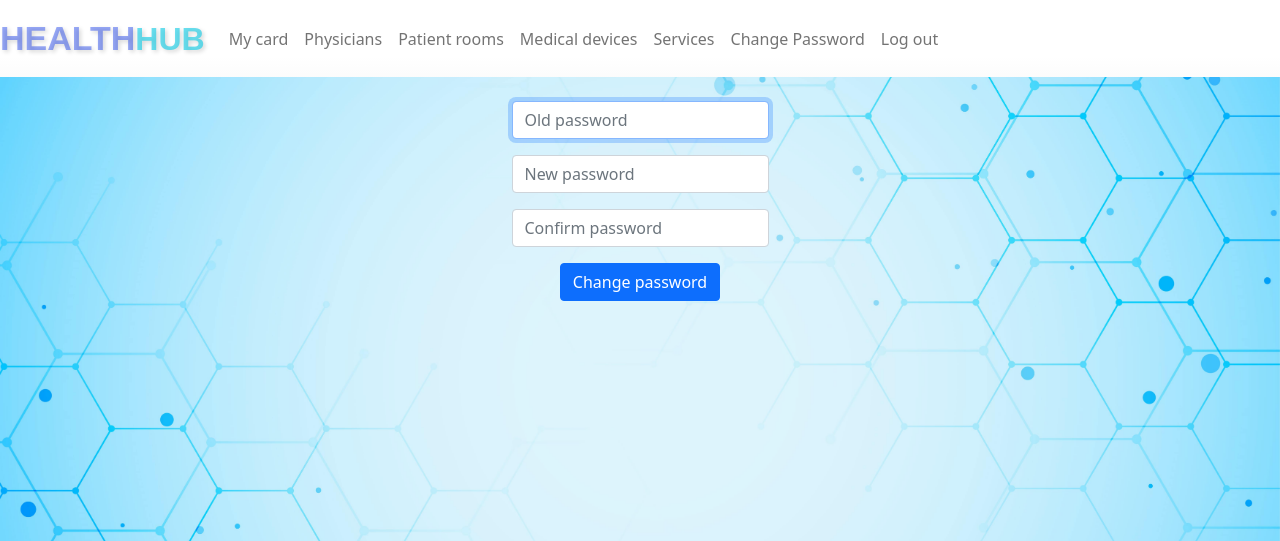
After one commit to Eyobed9/Code, a Flask app: page /changePassword in a window 1280 px wide. The commit adds this page. Shown: the top 541 px of the page. Run offline with Flask 3, Linux system fonts and the light colour scheme; a user stored in the database is signed in; some libraries are stand-ins or nearby versions.

Commit message:
added change password option

```diff
--- a/hospital/app.py
+++ b/hospital/app.py
@@ -79,6 +79,41 @@ def card():
 def cancer():
     """ Return the page that contains the cancer treatment info """
     return render_template("cancer.html")
+
+
+@app.route("/changePassword", methods=["GET", "POST"])
+@login_required
+def changePassword():
+    """Change the old password"""
+
+    # Get the user's id
+    id = session.get("user_id")
+
+    # if the user request via post
+    if request.method == "POST":
+        old = request.form.get("old")
+        new = request.form.get("new")
+        confirm = request.form.get("confirm")
+
+        if not old or not new or not confirm:
+            return apology("Must fill all fields", 400)
+        if new != confirm:
+            return apology("Password doesn't match", 400)
+
+
+        # Ensure the old password is correct
+        row = db.execute("SELECT hash FROM users WHERE id = ?;", id)
+        if not check_password_hash(row[0]["hash"], old):
+            return apology("Invalid password", 400)
+        hash = generate_password_hash(new)
+        db.execute("UPDATE users SET hash = ? WHERE id = ?;", hash, id)
+
+        # Redirect the user to the home page
+        return redirect("/")
+
+    # If the user request via get
+    else:
+        return render_template("change_password.html")
 
 
 @app.route("/devices")
--- /dev/null
+++ b/hospital/templates/change_password.html
@@ -0,0 +1,24 @@
+{% extends "layout0.html" %}
+
+{% block title %}
+
+Change Password
+
+{% endblock %}
+
+{% block main %}
+
+<form action="/changePassword" method="post">
+    <div class="mb-3">
+        <input autocomplete="off" autofocus class="form-control mx-auto w-auto" required placeholder="Old password" name="old" type="password">
+    </div>
+    <div class="mb-3">
+        <input autocomplete="off" class="form-control mx-auto w-auto" required placeholder="New password" name="new" type="password">
+    </div>
+    <div class="mb-3">
+        <input autocomplete="off" class="form-control mx-auto w-auto" required placeholder="Confirm password" name="confirm" type="password">
+    </div>
+    <button class="btn btn-primary" type="submit">Change password</button>
+</form>
+
+{% endblock %}
--- a/hospital/templates/layout.html
+++ b/hospital/templates/layout.html
@@ -47,6 +47,9 @@
                         <a class="nav-link" href="/services">Services</a>
                     </li>
                     <li class="nav-item">
+                        <a class="nav-link" href="/changePassword">Change Password</a>
+                    </li>
+                    <li class="nav-item">
                         <a class="nav-link" href="/logout">Log out</a>
                     </li>
                 </ul>
--- a/hospital/templates/layout0.html
+++ b/hospital/templates/layout0.html
@@ -47,6 +47,9 @@
                         <a class="nav-link" href="/services">Services</a>
                     </li>
                     <li class="nav-item">
+                        <a class="nav-link" href="/changePassword">Change Password</a>
+                    </li>
+                    <li class="nav-item">
                         <a class="nav-link" href="/logout">Log out</a>
                     </li>
                 </ul>
```
